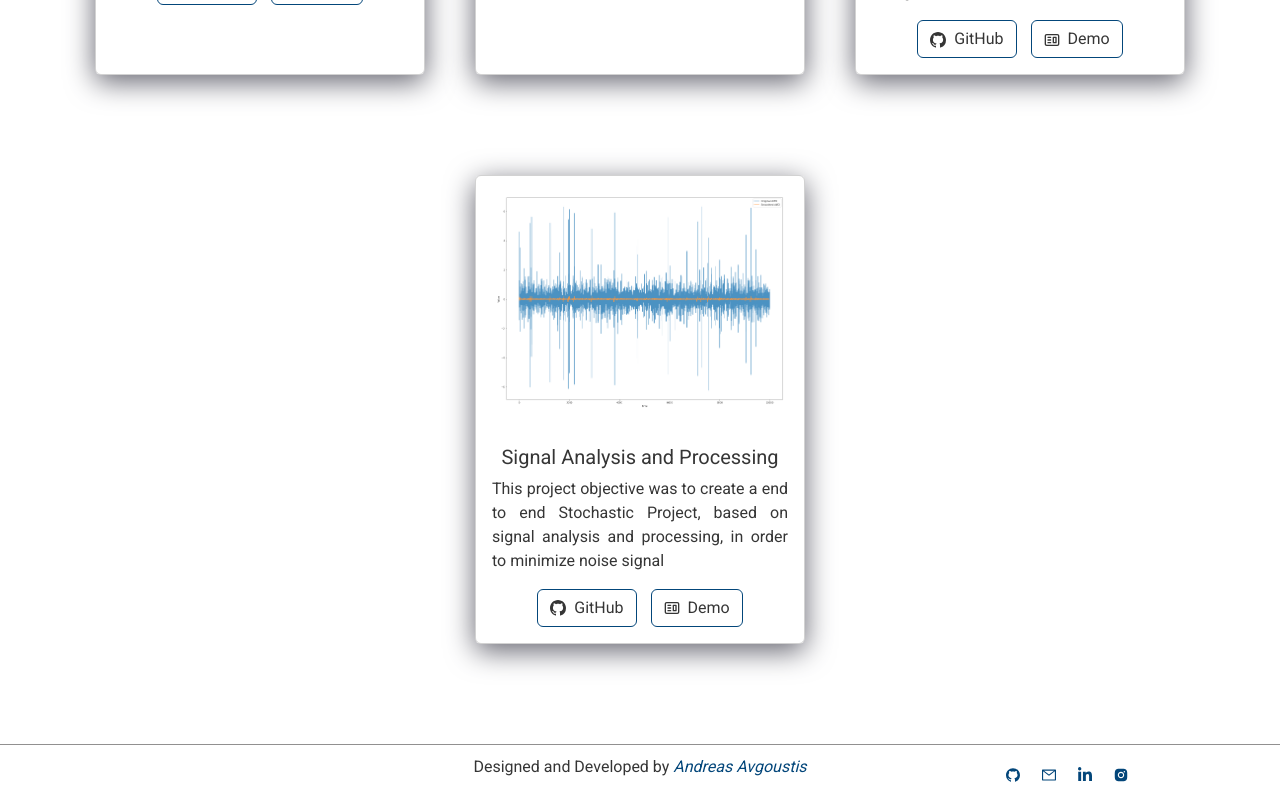
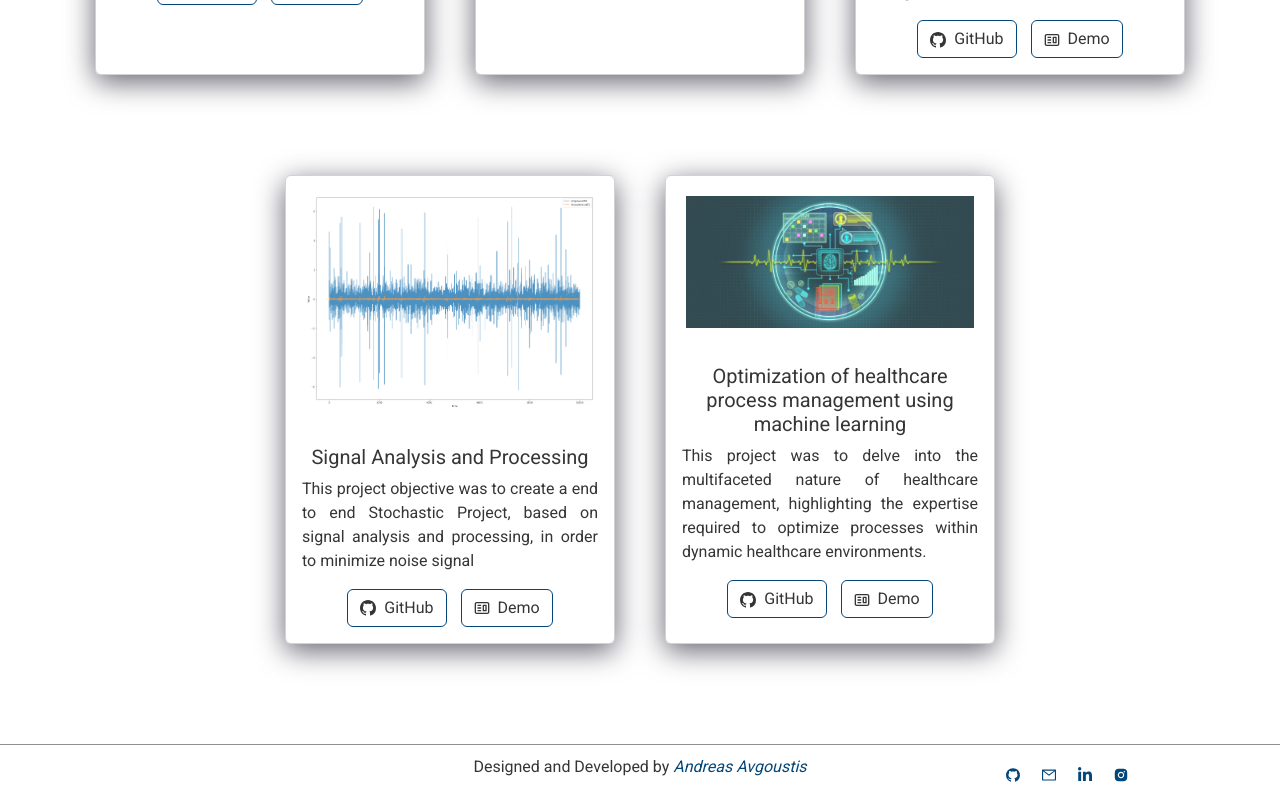
Before and after one commit to AndreasAvgou/andreasavgou.github.io, a React (Create React App) app: page /project in a window 1280 px wide. Shown: the part 1320-2123 px from the top of the page. Built offline with nearby package versions, Linux system fonts and the light colour scheme.

Commit message:
Initial commit

```diff
--- a/src/components/Projects/Projects.js
+++ b/src/components/Projects/Projects.js
@@ -10,6 +10,7 @@ import Performance from "../../Assets/Projects/Performance.png";
 import SalesAnalysis from "../../Assets/Projects/SalesAnalysis.jpg";
 import Melanoma from "../../Assets/Projects/Melanoma.png";
 import Signal from "../../Assets/Projects/Signal Analysis and Processing.png";
+import Healthcare from "../../Assets/Projects/Healthcare.png";
 
 
 
@@ -89,6 +90,15 @@ function Projects() {
               demoLink="https://github.com/AndreasAvgou/Stochastic-Analysis-Process/blob/main/Full%20Project/FullProject.ipynb"
             />
           </Col>
+          <Col md={2} lg={4} className="project-card">
+            <ProjectCard
+              imgPath={Healthcare}
+              title="Optimization of healthcare process management using machine learning"
+              description="This project was to delve into the multifaceted nature of healthcare management, highlighting the expertise required to optimize processes within dynamic healthcare environments."
+              ghLink="https://github.com/AndreasAvgou/Optimization-of-healthcare-process-management-using-machine-learning"
+              demoLink="https://github.com/AndreasAvgou/Optimization-of-healthcare-process-management-using-machine-learning/blob/main/Wait.ipynb"
+            />
+          </Col>
 
         </Row>
       </Container>
```
Also changed, not shown: src/Assets/Projects/Healthcare.png (added).
